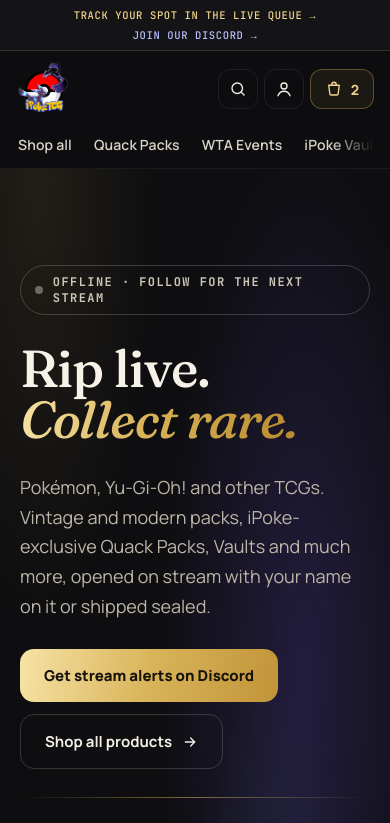
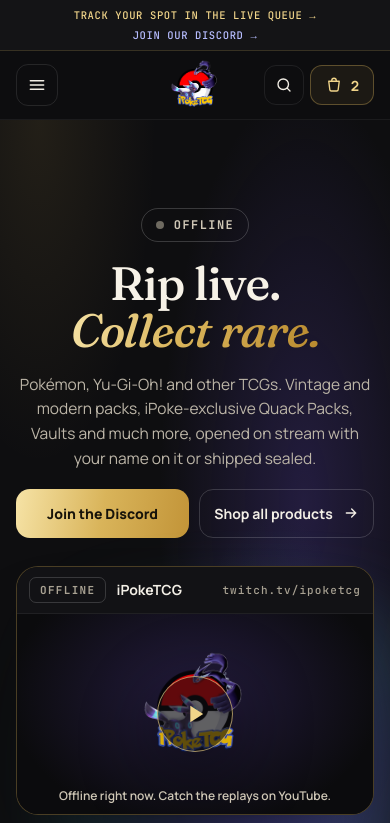
Before and after one commit to zachk-cell/ipoke-theme-mockup, a plain HTML site: page index.html in a window 390 px wide. Shown: the top 823 px of the page. Drawn offline with Linux system fonts and the light colour scheme; a script that the page names is missing.

Commit message:
Add files via upload

```diff
--- a/index.html
+++ b/index.html
@@ -24,13 +24,57 @@ a{color:#F3EFE6;text-decoration:none}a:hover{color:#F1D58A}
 .ip .nav a:hover{color:#F1D58A}
 .ip .cat:hover .cat-arrow{background:#D9B45A;color:#17130A}
 /* ---------- Responsive ---------- */
-.ip .nav::-webkit-scrollbar{display:none}
-@media (max-width:1100px){
-  .ip .hdr{gap:12px 16px!important}
-  .ip .hdr .nav{order:3;flex:1 1 100%!important;flex-wrap:nowrap!important;justify-content:flex-start!important;overflow-x:auto;white-space:nowrap;gap:22px!important;padding:6px 2px 4px;scrollbar-width:none;-webkit-mask-image:linear-gradient(90deg,#000 88%,transparent)}
-  .ip .hdr > div:last-child{margin-left:auto}
+/* header */
+.ip .nav-toggle{display:none}
+.ip .menu-btn{display:none}
+.ip .menu-btn .i-close{display:none}
+@media (max-width:1240px){
+  .ip .hdr{gap:20px!important}
+  .ip .hdr .nav{gap:18px!important;font-size:13.5px!important}
 }
+@media (max-width:1023px){
+  .ip .hdr{display:grid!important;grid-template-columns:1fr auto 1fr;align-items:center;gap:0 12px!important;padding:10px 20px!important}
+  .ip .menu-btn{display:flex;align-items:center;justify-content:center;width:42px;height:42px;border-radius:12px;border:1px solid rgba(255,255,255,.1);color:#F3EFE6;cursor:pointer;grid-column:1;grid-row:1;justify-self:start}
+  .ip .hdr > a{grid-column:2;grid-row:1;justify-self:center}
+  .ip .hdr img{height:58px!important}
+  .ip .hdr .hdr-end{grid-column:3;grid-row:1;justify-self:end}
+  .ip .hdr .nav{grid-column:1 / -1;grid-row:2;display:none!important;flex-direction:column;gap:0!important;margin-top:10px;padding-top:4px;border-top:1px solid rgba(255,255,255,.08);font-size:16px!important}
+  .ip .hdr .nav a{padding:14px 4px;border-bottom:1px solid rgba(255,255,255,.06)}
+  .ip .hdr .nav a:last-child{border-bottom:0}
+  .ip .nav-toggle:checked ~ .nav{display:flex!important}
+  .ip .nav-toggle:checked ~ .menu-btn{border-color:rgba(217,180,90,.5);color:#F1D58A}
+  .ip .nav-toggle:checked ~ .menu-btn .i-open{display:none}
+  .ip .nav-toggle:checked ~ .menu-btn .i-close{display:block}
+}
+@media (max-width:640px){
+  .ip .hdr{padding:8px 16px!important}
+  .ip .hdr img{height:52px!important}
+  .ip .hdr .acct{display:none!important}
+  .ip .hdr-end button{width:40px!important;height:40px!important}
+  .ip .hdr-end button:last-child{width:auto!important}
+}
+
 @media (max-width:900px){
+  .ip .hero-copy{align-items:center;text-align:center;gap:18px!important;max-width:560px;margin:0 auto;width:100%}
+  .ip .hero-copy > span > span, .ip .hero-copy > span{align-self:center!important}
+  .ip .hero-copy h1{font-size:clamp(44px,12vw,64px)!important;line-height:1!important}
+  .ip .hero-p{font-size:15.5px!important;line-height:1.6!important;max-width:440px!important}
+  .ip .hero-ctas{justify-content:center;width:100%;flex-wrap:nowrap!important;gap:10px!important}
+  .ip .hero-ctas a{flex:1 1 0;justify-content:center;padding:14px 12px!important;font-size:14px!important;white-space:nowrap;max-width:240px}
+  .ip .hero-copy .gold-line, .ip .hero-copy > ul{display:none!important}
+  .ip .hero{gap:28px!important}
+}
+@media (max-width:640px){
+  .ip .hero{padding:32px 16px 48px!important}
+  .ip .hide-sm{display:none!important}
+}
+@media (max-width:360px){
+  .ip .hero-ctas{flex-wrap:wrap!important}
+  .ip .hero-ctas a{flex:1 1 100%;max-width:none}
+}
+
+@media (max-width:900px){
+  .ip .ann > span{display:none!important}
   .ip .ev3{grid-template-columns:1fr!important}
   .ip .ev3 > a{min-height:0!important}
   .ip .ftgrid{grid-template-columns:1fr 1fr!important;gap:32px 24px!important}
@@ -40,11 +84,6 @@ a{color:#F3EFE6;text-decoration:none}a:hover{color:#F1D58A}
   .ip .wrap{padding-left:20px!important;padding-right:20px!important}
   .ip .ann{font-size:10.5px!important;gap:6px 12px!important;padding:8px 12px!important;letter-spacing:.06em!important}
   .ip .ann > span{display:none!important}
-  .ip .hdr{padding:10px 16px!important}
-  .ip .hdr img{height:56px!important}
-  .ip .hdr button{width:40px!important;height:40px!important}
-  .ip .hdr button:last-child{width:auto!important}
-  .ip .hero{padding:40px 20px 56px!important;gap:36px!important}
   .ip .plat{grid-template-columns:1fr 1fr!important}
   .ip .stage-logo{height:56%!important;margin-top:-18px}
   .ip .stage-note{font-size:12px!important;bottom:10px!important;padding:0 12px}
@@ -88,6 +127,8 @@ a{color:#F3EFE6;text-decoration:none}a:hover{color:#F1D58A}
   <!-- Header -->
   <header style="border-bottom: 1px solid rgba(255,255,255,.06); background: rgba(14,14,16,.92)">
     <div class="hdr" style="max-width: 1320px; margin: 0 auto; padding: 14px 32px; display: flex; align-items: center; gap: 28px; flex-wrap: wrap">
+      <input type="checkbox" id="nav-toggle" class="nav-toggle" aria-hidden="true" tabindex="-1">
+      <label for="nav-toggle" class="menu-btn" aria-label="Menu"><svg class="i-open" aria-hidden="true" width="20" height="20" viewBox="0 0 24 24" fill="none" stroke="currentColor" stroke-width="1.8" stroke-linecap="round"><path d="M4 7h16M4 12h16M4 17h16"></path></svg><svg class="i-close" aria-hidden="true" width="20" height="20" viewBox="0 0 24 24" fill="none" stroke="currentColor" stroke-width="1.8" stroke-linecap="round"><path d="M6 6l12 12M18 6L6 18"></path></svg></label>
       <a href="#top" aria-label="iPokeTCG home" style="display: flex; align-items: center">
         <img src="assets/ipoke-logo.png" alt="iPokeTCG" style="height: 76px; width: auto; display: block">
       </a>
@@ -101,11 +142,11 @@ a{color:#F3EFE6;text-decoration:none}a:hover{color:#F1D58A}
         <a href="#shop" style="color: #D9D3C6">Singles</a>
         <a href="#shop" style="color: #D9D3C6">Yu-Gi-Oh!</a>
       </nav>
-      <div style="display: flex; gap: 6px; align-items: center">
+      <div class="hdr-end" style="display: flex; gap: 6px; align-items: center">
         <button type="button" aria-label="Search" style="width: 44px; height: 44px; border-radius: 12px; border: 1px solid rgba(255,255,255,.08); background: transparent; color: #F3EFE6; display: flex; align-items: center; justify-content: center; cursor: pointer">
           <svg aria-hidden="true" width="18" height="18" viewBox="0 0 24 24" fill="none" stroke="currentColor" stroke-width="1.8" stroke-linecap="round"><circle cx="11" cy="11" r="7"></circle><path d="M20 20l-3.5-3.5"></path></svg>
         </button>
-        <button type="button" aria-label="Account" style="width: 44px; height: 44px; border-radius: 12px; border: 1px solid rgba(255,255,255,.08); background: transparent; color: #F3EFE6; display: flex; align-items: center; justify-content: center; cursor: pointer">
+        <button type="button" class="acct" aria-label="Account" style="width: 44px; height: 44px; border-radius: 12px; border: 1px solid rgba(255,255,255,.08); background: transparent; color: #F3EFE6; display: flex; align-items: center; justify-content: center; cursor: pointer">
           <svg aria-hidden="true" width="18" height="18" viewBox="0 0 24 24" fill="none" stroke="currentColor" stroke-width="1.8" stroke-linecap="round"><circle cx="12" cy="8" r="4"></circle><path d="M4 21c1.5-4 4.5-6 8-6s6.5 2 8 6"></path></svg>
         </button>
         <button type="button" aria-label="Cart, 2 items" style="height: 44px; padding: 0 14px; border-radius: 12px; border: 1px solid rgba(217,180,90,.35); background: rgba(217,180,90,.08); color: #F1D58A; display: flex; align-items: center; gap: 8px; cursor: pointer; font-family: Manrope, sans-serif; font-weight: 700; font-size: 14px">
@@ -120,22 +161,22 @@ a{color:#F3EFE6;text-decoration:none}a:hover{color:#F1D58A}
   <section id="live" style="position: relative; overflow: hidden; border-bottom: 1px solid rgba(255,255,255,.05)">
     <div aria-hidden="true" style="position: absolute; inset: 0; background: radial-gradient(60% 70% at 78% 40%, rgba(84,62,170,.30), rgba(84,62,170,0) 62%), radial-gradient(40% 50% at 70% 70%, rgba(95,212,232,.10), rgba(95,212,232,0) 60%), radial-gradient(50% 60% at 10% 0%, rgba(217,180,90,.10), rgba(217,180,90,0) 60%)"></div>
     <div class="hero" style="position: relative; max-width: 1320px; margin: 0 auto; padding: 88px 32px 96px; display: grid; grid-template-columns: repeat(auto-fit, minmax(min(480px, 100%), 1fr)); gap: 64px; align-items: center">
-      <div style="display: flex; flex-direction: column; gap: 28px">
+      <div class="hero-copy" style="display: flex; flex-direction: column; gap: 28px">
         <span class="when-live" style="display:contents">
           <span style="align-self: flex-start; display: inline-flex; align-items: center; gap: 10px; padding: 8px 14px; border-radius: 999px; background: #E5222B; color: #FFFFFF; font-family: 'JetBrains Mono', ui-monospace, monospace; font-size: 12px; font-weight: 700; letter-spacing: .12em; text-transform: uppercase"><span class="live-dot"></span>Live now</span>
         </span>
         <span class="when-offline" style="display:contents">
-          <span style="align-self: flex-start; display: inline-flex; align-items: center; gap: 10px; padding: 8px 14px; border-radius: 999px; border: 1px solid rgba(255,255,255,.18); color: #CFC7B6; font-family: 'JetBrains Mono', ui-monospace, monospace; font-size: 12px; font-weight: 700; letter-spacing: .12em; text-transform: uppercase"><span style="width: 8px; height: 8px; border-radius: 50%; background: #6E6A60"></span>Offline · follow for the next stream</span>
+          <span style="align-self: flex-start; display: inline-flex; align-items: center; gap: 10px; padding: 8px 14px; border-radius: 999px; border: 1px solid rgba(255,255,255,.18); color: #CFC7B6; font-family: 'JetBrains Mono', ui-monospace, monospace; font-size: 12px; font-weight: 700; letter-spacing: .12em; text-transform: uppercase"><span style="width: 8px; height: 8px; border-radius: 50%; background: #6E6A60"></span>Offline<span class="hide-sm"> · follow for the next stream</span></span>
         </span>
         <h1 style="margin: 0; font-family: Fraunces, Georgia, serif; font-weight: 500; font-size: clamp(52px, 6.4vw, 92px); line-height: .98; letter-spacing: -.02em; color: #F7F2E7">Rip live.<br><span class="gold-text" style="font-style: italic; font-weight: 500">Collect rare.</span></h1>
-        <p style="margin: 0; max-width: 520px; font-size: 18px; line-height: 1.65; color: #BDB6A8">Pokémon, Yu-Gi-Oh! and other TCGs. Vintage and modern packs, iPoke-exclusive Quack Packs, Vaults and much more, opened on stream with your name on it or shipped sealed.</p>
-        <div style="display: flex; gap: 12px; flex-wrap: wrap">
+        <p class="hero-p" style="margin: 0; max-width: 520px; font-size: 18px; line-height: 1.65; color: #BDB6A8">Pokémon, Yu-Gi-Oh! and other TCGs. Vintage and modern packs, iPoke-exclusive Quack Packs, Vaults and much more, opened on stream with your name on it or shipped sealed.</p>
+        <div class="hero-ctas" style="display: flex; gap: 12px; flex-wrap: wrap">
           <span class="when-live" style="display:contents">
             <a class="btn-gold gold-fill" href="#live" style="display: inline-flex; align-items: center; gap: 10px; padding: 16px 24px; border-radius: 14px; font-weight: 800; font-size: 15px; color: #17130A">
               <svg aria-hidden="true" width="16" height="16" viewBox="0 0 24 24" fill="currentColor"><path d="M8 5v14l11-7z"></path></svg>Watch the stream</a>
           </span>
           <span class="when-offline" style="display:contents">
-            <a class="btn-gold gold-fill" href="https://discord.gg/3UnmccaDBx" target="_blank" rel="noopener" style="display: inline-flex; align-items: center; gap: 10px; padding: 16px 24px; border-radius: 14px; font-weight: 800; font-size: 15px; color: #17130A">Get stream alerts on Discord</a>
+            <a class="btn-gold gold-fill" href="https://discord.gg/3UnmccaDBx" target="_blank" rel="noopener" style="display: inline-flex; align-items: center; gap: 10px; padding: 16px 24px; border-radius: 14px; font-weight: 800; font-size: 15px; color: #17130A">Join the Discord</a>
           </span>
           <a class="btn-ghost" href="#shop" style="display: inline-flex; align-items: center; gap: 10px; padding: 16px 24px; border-radius: 14px; font-weight: 700; font-size: 15px; color: #F3EFE6; border: 1px solid rgba(255,255,255,.16)">Shop all products
             <svg aria-hidden="true" width="16" height="16" viewBox="0 0 24 24" fill="none" stroke="currentColor" stroke-width="2" stroke-linecap="round"><path d="M5 12h14M13 6l6 6-6 6"></path></svg>
```
Also changed, not shown: product.html (+32 -7 lines).
